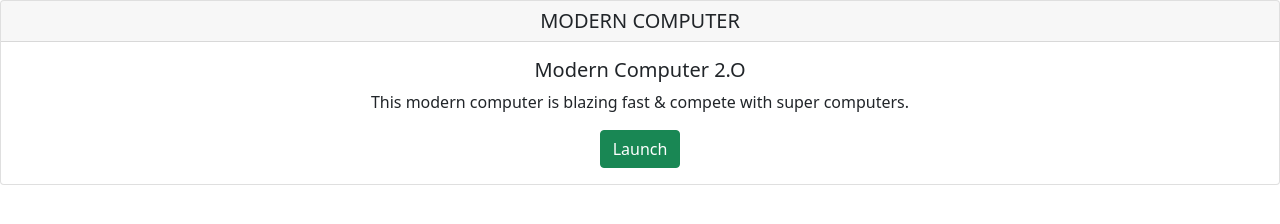
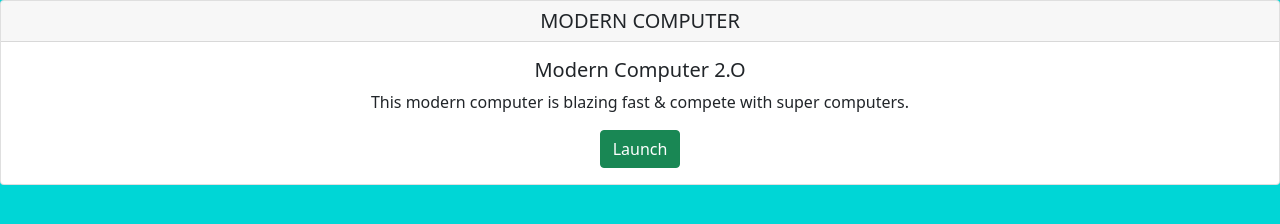
Before and after one commit to SaurabhSrivastava0/saurabhsrivastava0.github.io, a plain HTML site: page index.html in a window 1280 px wide. Drawn offline with nearby package versions, Linux system fonts and the light colour scheme.

Commit message:
Update index.html

```diff
--- a/index.html
+++ b/index.html
@@ -9,7 +9,7 @@
     <script src="https://cdn.jsdelivr.net/npm/bootstrap@5.1.3/dist/js/bootstrap.min.js" integrity="sha384-QJHtvGhmr9XOIpI6YVutG+2QOK9T+ZnN4kzFN1RtK3zEFEIsxhlmWl5/YESvpZ13" crossorigin="anonymous"></script>
     <!-- <script type="text/javascript" src="Calculator.js"> </script>-->
   </head>
-  <body class="">
+  <body class="" style="background-color:#00d6d6;">
     <div class="card text-center  ">
   <h5 class="card-header">MODERN COMPUTER</h5>
   <div class="card-body">
```
